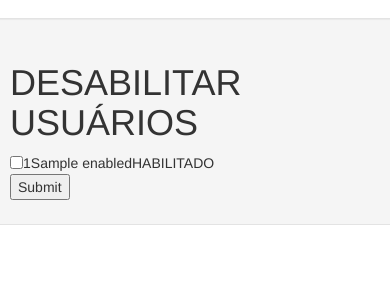
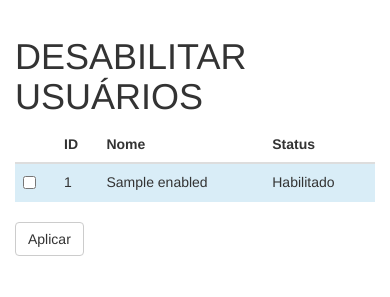
Before and after one commit to roquerodrigo/cepremg, a PHP site: template resources/views/deleteUserForm.html.twig in a window 390 px wide; the page is wider, and only the part inside the window is pictured. Shown: the part 55-352 px from the top of that part. Run offline with PHP 8.4, Linux system fonts and the light colour scheme; the template is opened without the code that fills it: most values are stand-ins (such as "Sample title", 1, 10 or a date in 2020); some libraries are stand-ins or nearby versions.

Commit message:
Visual update to 'delete' user view

```diff
--- a/app/Models/User.php
+++ b/app/Models/User.php
@@ -43,6 +43,7 @@ class User
      * @Column(name="isAble",type="boolean", nullable=false, options={"default":true})
      */
     private $isAble = true;
+
 
     /**
      * @return int
--- a/app/routes.php
+++ b/app/routes.php
@@ -53,7 +53,7 @@ $isRoot = function ($request, $response, $next) {
 $app->group('/import', function () {
     $this->get('', ImportController::class . ':showForm');
     $this->post('', ImportController::class . ':import');
-}); //->add($isLogedIn);
+})->add($isLogedIn);
 
 /***********************************************
  * Routes: /user
@@ -79,7 +79,7 @@ $app->get('/logout', UserController::class . ':logout')->add($isLogedIn);
  */
 
 $app->group('/admin', function () {
-    $this->get('/register-user', AdminController::class . ':createForm');
+    $this->get('/register-user[/{message}]', AdminController::class . ':createForm');
     $this->get('/disable-user', AdminController::class . ':deleteForm');
 
     $this->post('/register-user', AdminController::class . ':create');
--- a/resources/views/deleteUserForm.html.twig
+++ b/resources/views/deleteUserForm.html.twig
@@ -3,34 +3,38 @@
 {% block content %}
     {% include 'layouts/navbar.html.twig' %}
 
-<div class="row">
-    <div class="col-md-4"></div>
-    <div class="col-md-4 well well-lg">
+<div class="container">
     <h1> DESABILITAR USUÁRIOS </h1>
+
     <form method="POST">
-        <table>
-
+        <table class="table">
+            <thead>
+                <th></th>
+                <th>ID</th>
+                <th>Nome</th>
+                <th>Status</th>
+            </th ead>
 
             {% for user in Enabled %}
-        <tr>
+            <tr class="info">
         	    <td><input type="checkbox" name="disable[]" value="{{user.id}}"></td>
         	    <td>{{user.id}}</td>
         	    <td>{{user.name}}</td>
-            <td>HABILITADO</td>
+                <td>Habilitado</td>
             </tr>
             {% endfor %}
 
             {% for user in Disabled %}
-        <tr>
+            <tr class="danger">
             	<td><input type="checkbox" name="enable[]" value="{{user.id}}"></td>
             	<td>{{user.id}}</td>
         	    <td>{{user.name}}</td>
-            <td>BANIDO</td>
+                <td>Banido</td>
             </tr>
             {% endfor %}
 
         </table>
-        <input type="submit">
+        <input class="btn btn-default" type="submit" value="Aplicar">
     </form>
     {% if warning_message != '' %}
     <div class="panel panel-warning">
@@ -38,6 +42,4 @@
     </div>
     {% endif %}
 </div>
-    <div class="col-md-4"></div>
-    </div>
 {% endblock %}
--- a/resources/views/layouts/navbar.html.twig
+++ b/resources/views/layouts/navbar.html.twig
@@ -19,7 +19,7 @@
 
             {% if session.auth == true %}
                 <li><a href="/import">Carregar Dados</a></li>
-                <li><a href="/user">Admin</a></li>
+                <li><a href="/user"> {{ session.name }} </a></li>
                 <li><a href="/logout">Logout</a></li>
             {% else %}
                 <li><a href="/login">Login</a></li>
--- a/resources/views/adminArea.html.twig
+++ b/resources/views/userArea.html.twig
@@ -13,7 +13,10 @@
             <h3>Usuários</h3>
             <hr>
             <ul class = "text-justify">
-            <li><a class = "mdi mdi-account-multiple-plus mdi-24px" href="/admin/register">Registrar usuário</a></li>
+            {% if session.privilege == 0 %}
+            <li><a class = "mdi mdi-account-multiple-plus mdi-24px" href="/admin/register-user">Registrar usuário</a></li>
+            <li><a class = "mdi mdi-account-multiple-minus mdi-24px" href="/admin/disable-user">Remover Usuário</a></li>
+            {% endif %}
             <li><a class = "mdi mdi-account-edit mdi-24px" href="/user/myaccount">Atualizar seus dados</a></li>
             </ul>
         </div>
```
Also changed, not shown: app/Controllers/AdminController.php (+23 -5 lines), app/Controllers/UserController.php (+25 -1 lines), resources/views/createUserForm.html.twig (+8 -5 lines). Lines whose indentation alone changed are shown as unchanged.
